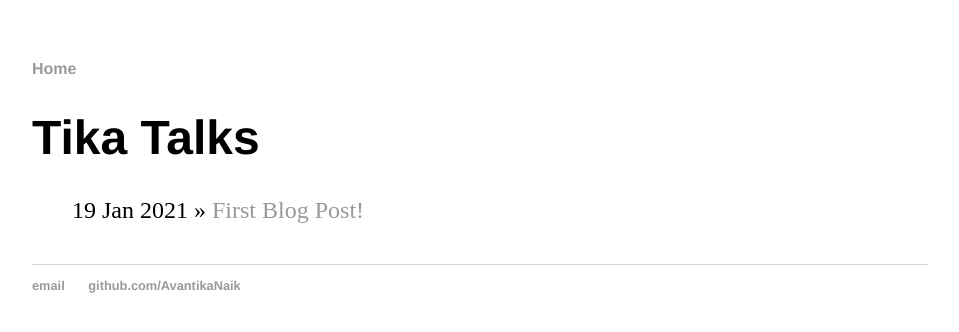
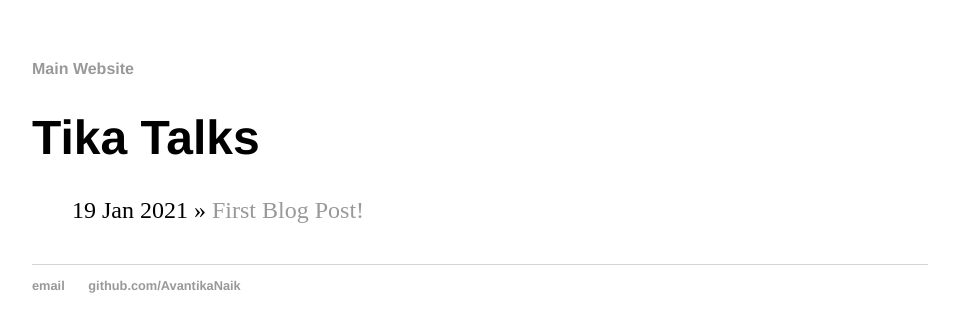
Before and after one commit to AvantikaNaik/AvantikaNaik.github.io, a Jekyll site: the page built from blog/index.html, in a window 1280 px wide. Shown: the top 332 px of the page, without its empty margins (160-1119 px from the left). Built offline with Jekyll 4.4.1, drawn with Linux system fonts in a browser that asks for light colours.

Commit message:
changed blog page

```diff
--- a/_layouts/default.html
+++ b/_layouts/default.html
@@ -8,7 +8,7 @@
 		<body>
 			<nav>
 	    		<ul>
-	        		<li><a href="/">Home</a></li>
+					<li><a href="/">Main Website</a></li>
 	    		</ul>
 			</nav>
 			<div class="container">
```
